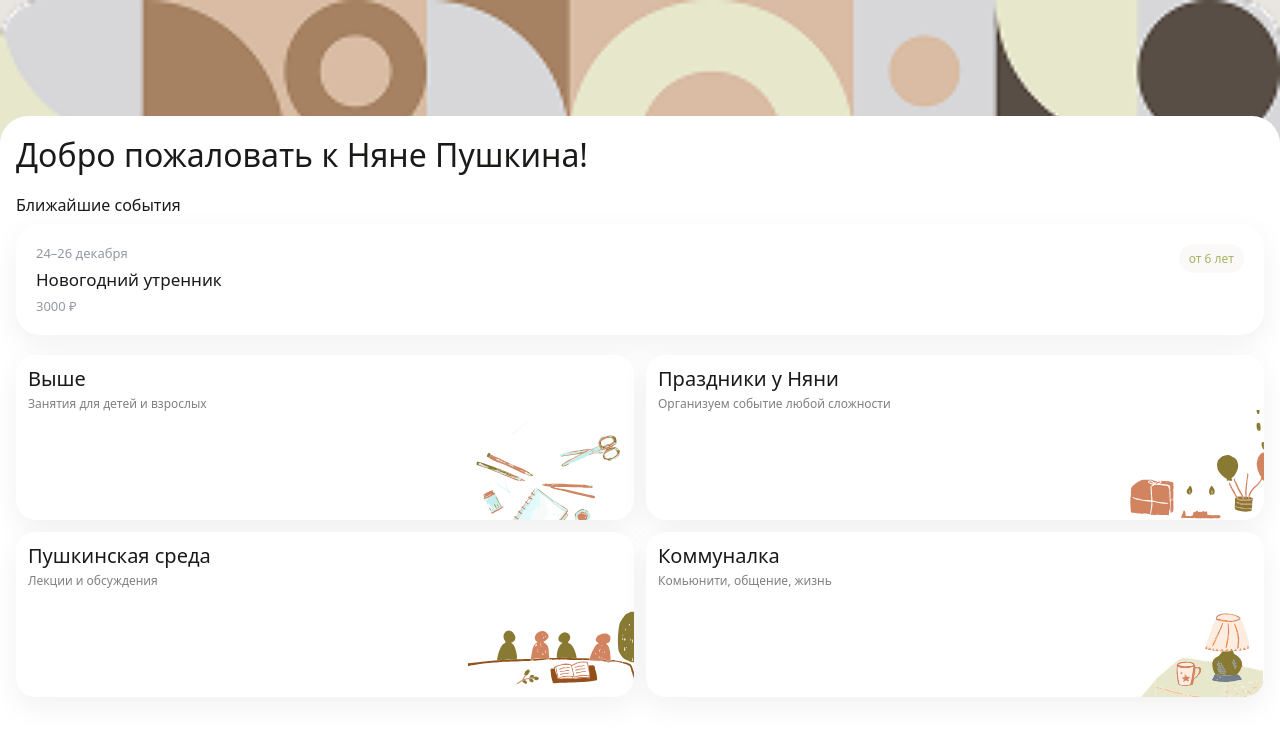
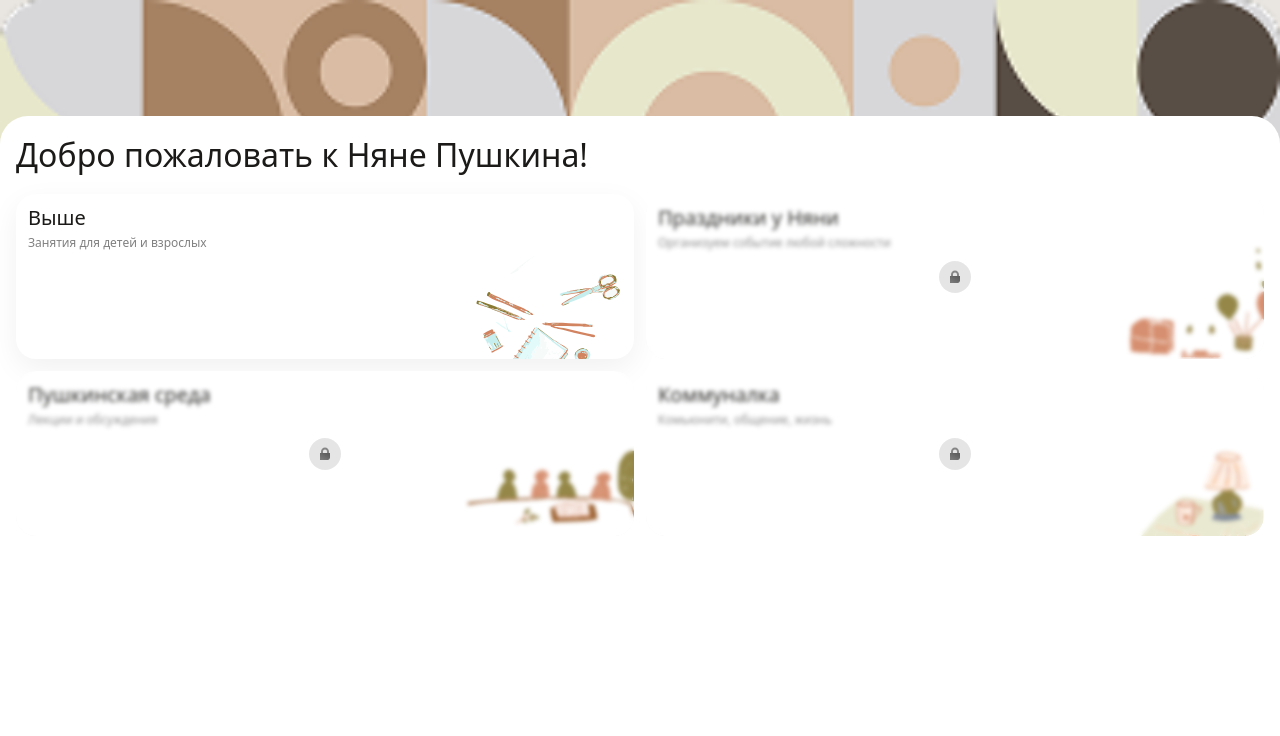
Before and after one commit to MooseVibe/nanny-pushkina-miniapp, a React (Vite) app: page / in a window 1280 px wide. Shown: the top 736 px of the page. Built offline with nearby package versions, Linux system fonts and the light colour scheme.

Commit message:
chore: lock overlay blur

```diff
--- a/src/pages/HomePage.jsx
+++ b/src/pages/HomePage.jsx
@@ -2,23 +2,35 @@ import vysheImg from "../assets/illustrations/vyshe.svg";
 import holidaysImg from "../assets/illustrations/holidays.svg";
 import pushkinImg from "../assets/illustrations/pushkin.svg";
 import kommunalkaImg from "../assets/illustrations/kommunalka.svg";
-import EventCard from "../components/EventCard";
 import ServiceCard from "../components/Card";
 
+function LockedCard({ children, onClick }) {
+  return (
+    <div className="lockedCard">
+      {children}
+
+      {/* overlay поверх карточки */}
+      <button
+        type="button"
+        className="lockedOverlay"
+        onClick={onClick}
+        aria-label="Раздел пока недоступен"
+      >
+        <span className="lockBadge">
+          <img src="/icons/lock.svg" alt="" />
+        </span>
+      </button>
+    </div>
+  );
+}
+
 export default function HomePage({ onOpenVyshe }) {
+  const lockedAlert = () =>
+    alert("Этот раздел пока в разработке. Скоро откроем 🙂");
+
   return (
     <div className="page">
       <h1>Добро пожаловать к Няне Пушкина!</h1>
-
-      <div className="eventsBlock">
-        <div className="sectionTitle">Ближайшие события</div>
-        <EventCard
-          date="24–26 декабря"
-          title="Новогодний утренник"
-          price="3000 ₽"
-          age="от 6 лет"
-        />
-      </div>
 
       <div className="servicesGrid">
         <ServiceCard
@@ -32,6 +44,8 @@ export default function HomePage({ onOpenVyshe }) {
           imageY={40}
           onClick={onOpenVyshe}
         />
+
+        <LockedCard onClick={lockedAlert}>
           <ServiceCard
             title="Праздники у Няни"
             subtitle="Организуем событие любой сложности"
@@ -42,6 +56,9 @@ export default function HomePage({ onOpenVyshe }) {
             imageX={0}
             imageY={55}
           />
+        </LockedCard>
+
+        <LockedCard onClick={lockedAlert}>
           <ServiceCard
             title="Пушкинская среда"
             subtitle="Лекции и обсуждения"
@@ -52,6 +69,9 @@ export default function HomePage({ onOpenVyshe }) {
             imageX={0}
             imageY={40}
           />
+        </LockedCard>
+
+        <LockedCard onClick={lockedAlert}>
           <ServiceCard
             title="Коммуналка"
             subtitle="Комьюнити, общение, жизнь"
@@ -62,6 +82,7 @@ export default function HomePage({ onOpenVyshe }) {
             imageX={0}
             imageY={52}
           />
+        </LockedCard>
       </div>
     </div>
   );
--- a/src/styles/_layout.css
+++ b/src/styles/_layout.css
@@ -117,3 +117,52 @@
     flex-direction: column;
     gap: 0; /* важно: иначе gap у .page может ломать расчёт */
   }
+
+  .lockedCard {
+    position: relative;
+    border-radius: 20px;     /* как в макете */
+    overflow: hidden;        /* чтобы оверлей резался по радиусу */
+  }
+
+  .lockedOverlay {
+    position: absolute;
+    inset: 0;
+
+    border-radius: 20px;                 /* как у карточки */
+    background: rgba(255, 255, 255, 0.1); /* белый 5% */
+
+    /* Background Blur 6 */
+    backdrop-filter: blur(2px);
+    -webkit-backdrop-filter: blur(6px);
+
+    display: flex;
+    align-items: center;
+    justify-content: center;
+
+    border: 0;
+    padding: 0;
+    cursor: pointer;
+
+    z-index: 3;
+  }
+
+  .lockBadge {
+    width: 32px;
+    height: 32px;
+    border-radius: 50%;
+
+    background: rgba(0, 0, 0, 0.1);
+
+    display: flex;
+    align-items: center;
+    justify-content: center;
+  }
+
+  .lockBadge img {
+    width: 16px;
+    height: 16px;
+  }
+
+  .lockedOverlay:active {
+    transform: scale(0.999);
+  }
```
Also changed, not shown: public/icons/lock.svg (added). Lines whose indentation alone changed are shown as unchanged.
